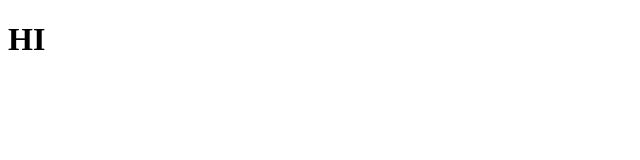
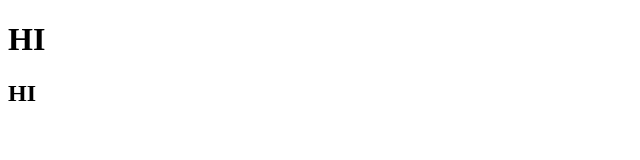
Before and after one commit to EdithGX811/Web2_A2_Edith, a plain HTML site: page Edith_A2.html in a window 1280 px wide. Shown: the full height of the page, 0-640 px from the left. Drawn offline with Linux system fonts and the light colour scheme.

Commit message:
Update Edith_A2.html

```diff
--- a/Edith_A2.html
+++ b/Edith_A2.html
@@ -1,6 +1,7 @@
 <!DOCTYPE html>
 <head>
     <h1>HI</h1>
+    <h2>HI</h2>
 </head>
 
 
```
